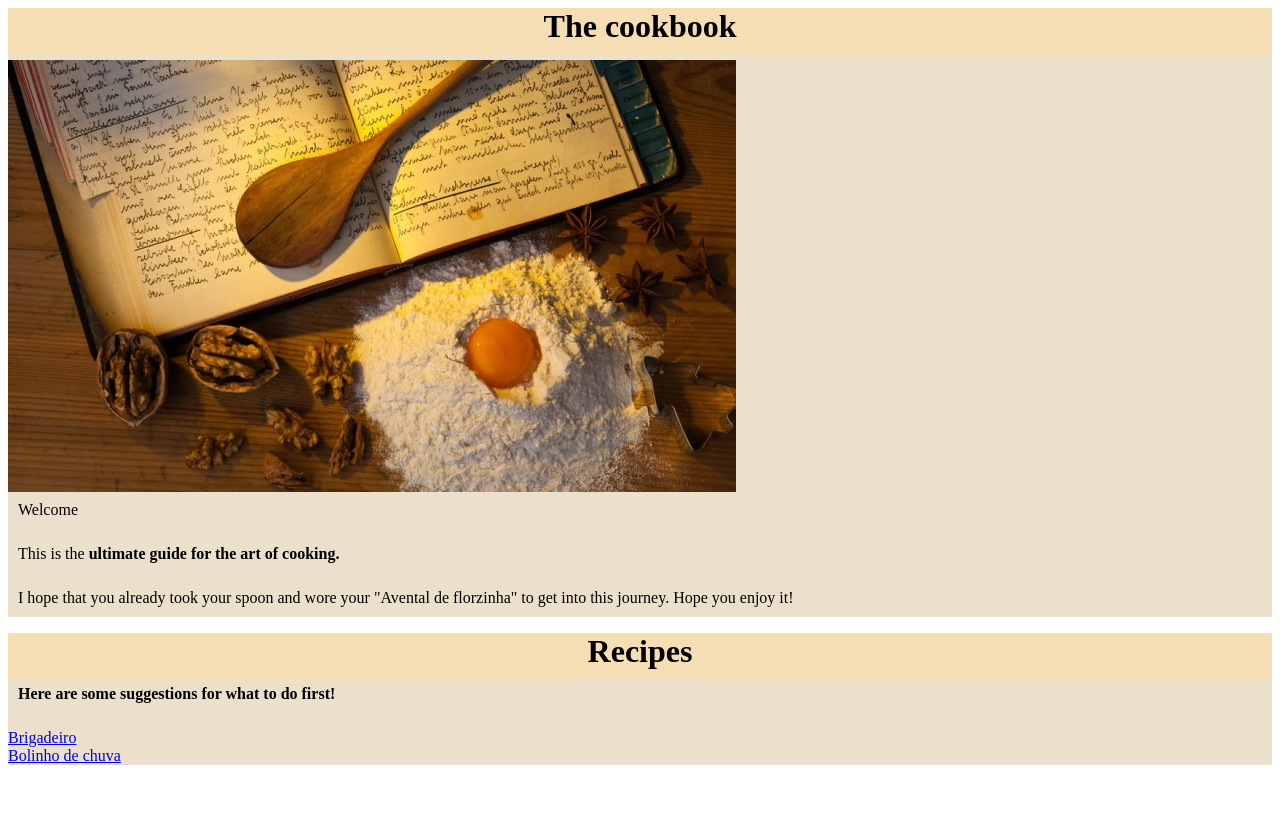
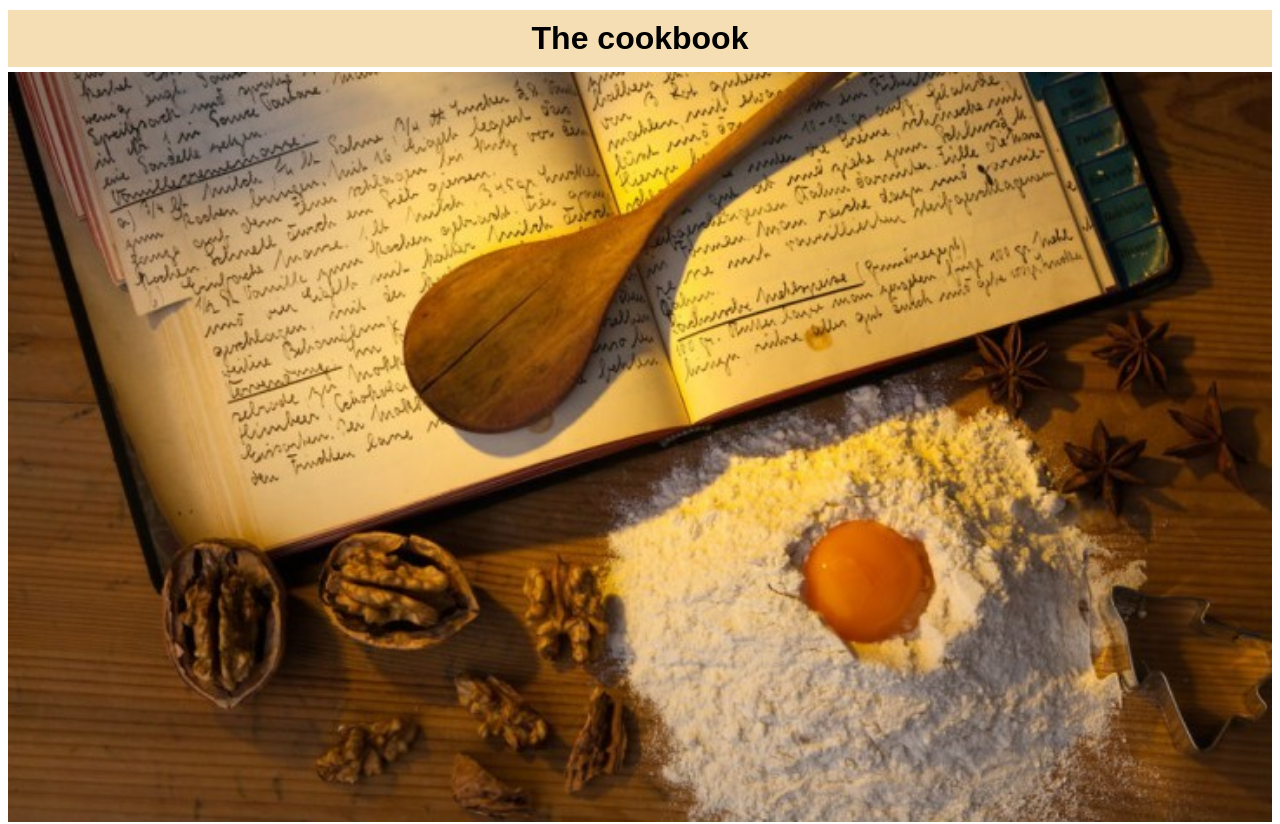
Before and after one commit to pnzrfstx6/recipes, a plain HTML site: page index.html in a window 1280 px wide. Shown: the top 824 px of the page. Before the commit the page ends 800 px from the top, so only its background shows below. Drawn offline with Linux system fonts and the light colour scheme.

Commit message:
adicionei as tags do flexbox e estou me aventurando com  elas na minha homepage

```diff
--- a/index.css
+++ b/index.css
@@ -1,11 +1,18 @@
 /* styles.css */
+
+
 
 .titulos {
     background-color: wheat;
+    font-family: Arial, Helvetica, sans-serif;
     text-align: center;
     margin-top: 1.5px;
     margin-bottom: 5px;
+    padding-top: 10px;
     padding-bottom: 10px;
+    padding-left: 10px;
+    padding-right: 10px;
+    border: 0px;
 }
 
 .paragrafos {
@@ -13,10 +20,23 @@
     text-align: justify;
     margin-top: 5px;
     font-size: medium;
+    padding-right: 10px;
     padding-left: 10px;
+    padding-top: 10px;
     padding-bottom: 10px;
+    border:0px;
+    font-family: Arial, Helvetica, sans-serif;
+    text-align: center;
 }
 
 .container {
-    background-color: rgb(235, 224, 204);
+    background-color: rgb(255, 255, 255);
+    display: flex;
+    flex-direction: column;
+    flex-basis: 1 1 auto;
 }
+
+.image{
+    width: 1280px;
+    height: 720px;
+ }
```
